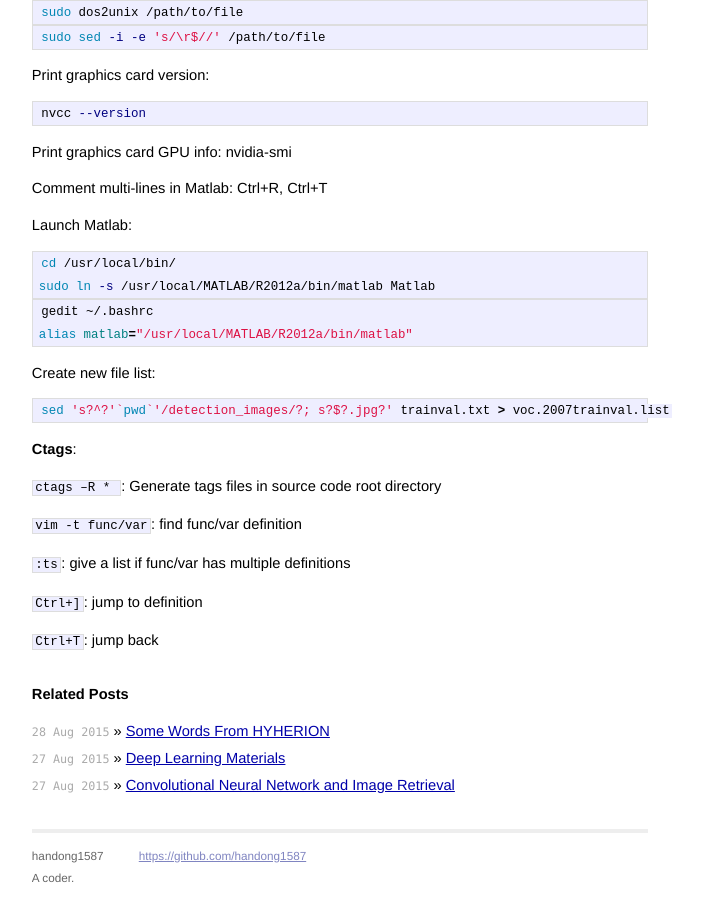
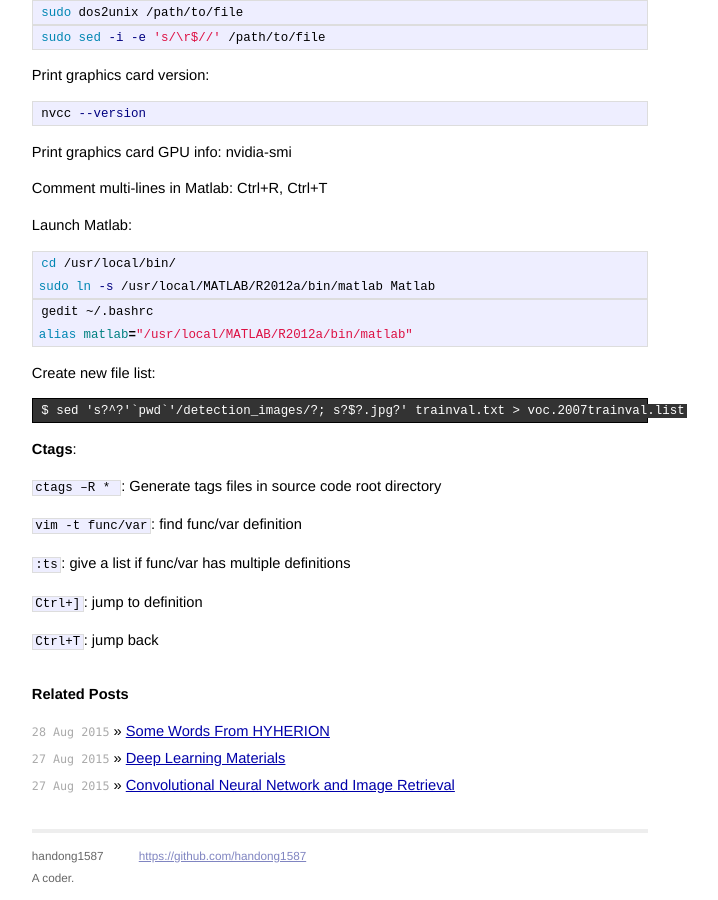
Before and after one commit to handong1587/handong1587.github.io, a Jekyll site: the page built from _posts/2015-07-24-some-useful-linux-commands.md, in a window 1280 px wide and 900 px high, scrolled down 3511 px. Shown: the whole window, without its empty margins (300-1018 px from the left). Built offline with Jekyll 4.4.1, drawn with Linux system fonts in a browser that asks for light colours; Markdown is read by kramdown in place of the engine named in the settings.

Commit message:
update md files

````diff
--- a/_posts/2015-07-24-some-useful-linux-commands.md
+++ b/_posts/2015-07-24-some-useful-linux-commands.md
@@ -290,9 +290,7 @@ alias matlab="/usr/local/MATLAB/R2012a/bin/matlab"
 
 Create new file list:
 
-```bash
-sed 's?^?'`pwd`'/detection_images/?; s?$?.jpg?' trainval.txt > voc.2007trainval.list
-```
+<pre class="terminal"><code>$ sed 's?^?'`pwd`'/detection_images/?; s?$?.jpg?' trainval.txt > voc.2007trainval.list</code></pre>
 
 **Ctags**:
 
````
Also changed, not shown: _posts/2015-07-24-some-useful-vim-shortcuts.md (+2 -0 lines), _posts/2015-08-26-pedestrian-detection-materials.md (added, +14 -0 lines).
